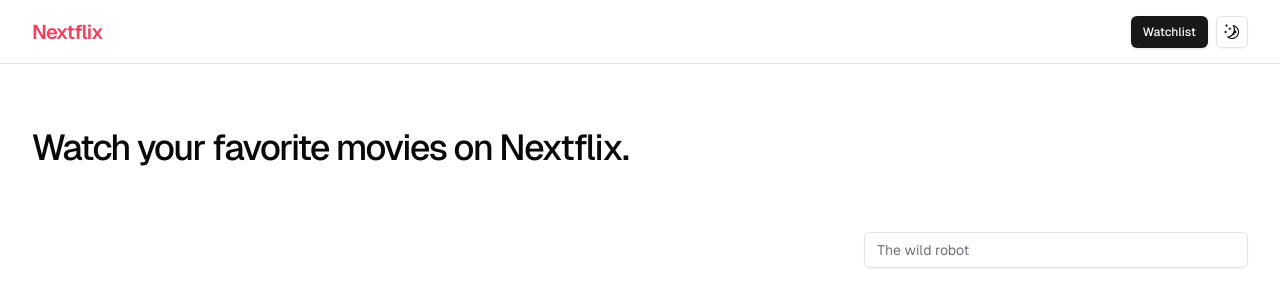
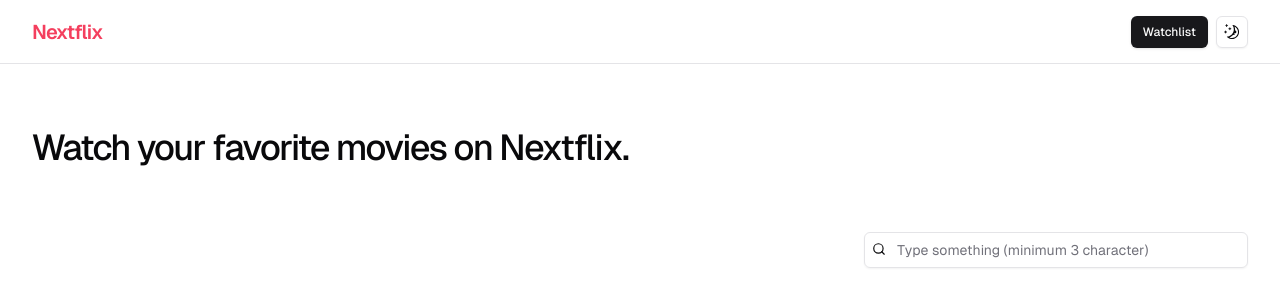
Before and after one commit to robiuzzaman4/nextflix, a Next.js app: page / in a window 1280 px wide. Shown: the top 306 px of the page. Built offline with nearby package versions, Linux system fonts and the light colour scheme; no server answers.

Commit message:
feat: apply search after minimum 3 char entered

```diff
--- a/src/components/block/movies.tsx
+++ b/src/components/block/movies.tsx
@@ -2,13 +2,13 @@
 
 import React, { useEffect, useState } from "react";
 import { useInfiniteQuery } from "@tanstack/react-query";
-import { Loader } from "lucide-react";
+import { useInView } from "react-intersection-observer";
+import { Loader, Search } from "lucide-react";
 import Container from "@/components/block/container";
 import MovieList from "@/components/block/movie-list";
-import { useInView } from "react-intersection-observer";
 import { API_KEY } from "@/constant";
-import { Input } from "../ui/input";
-import useDebounce from "@/hooks/useDebounce";
+import { Input } from "@/components/ui/input";
+import { useDebounce } from "@/hooks/useDebounce";
 
 const Movies = () => {
   const [search, setSearch] = useState("");
@@ -22,9 +22,9 @@ const Movies = () => {
     fetchNextPage,
     isFetchingNextPage,
   } = useInfiniteQuery({
-    queryKey: ["movies", search],
+    queryKey: ["movies", search.length >= 3],
     queryFn: async ({ pageParam }) => {
-      if (search) {
+      if (search?.length >= 3) {
         const response = await fetch(
           `https://api.themoviedb.org/3/search/movie?api_key=${API_KEY}&page=${pageParam}&query=${deboucedSearch}`
         );
@@ -58,12 +58,15 @@ const Movies = () => {
     <Container>
       {/* searchbar */}
       <div className="w-full flex items-center justify-end pb-6">
-        <Input
-          type="text"
-          placeholder="The wild robot"
-          className="max-w-sm w-full ms-auto"
-          onChange={(e) => setSearch(e.target.value)}
-        />
+        <label className="relative w-full max-w-sm">
+          <Input
+            type="text"
+            placeholder="Type something (minimum 3 character)"
+            className="w-full ms-auto text-xs md:text-sm pl-8"
+            onChange={(e) => setSearch(e.target.value)}
+          />
+          <Search size={14} className="absolute top-2.5 left-2" />
+        </label>
       </div>
       {/* movie list */}
       {movies && movies?.length > 0 ? (
--- a/src/hooks/useDebounce.ts
+++ b/src/hooks/useDebounce.ts
@@ -1,6 +1,6 @@
 import { useEffect, useState } from "react";
 
-const useDebounce = <T>(value: T, delay = 500) => {
+export const useDebounce = <T>(value: T, delay = 500) => {
   const [debouncedValue, setDebouncedValue] = useState<T>(value);
 
   useEffect(() => {
@@ -13,5 +13,3 @@ const useDebounce = <T>(value: T, delay = 500) => {
 
   return debouncedValue;
 };
-
-export default useDebounce;
```
